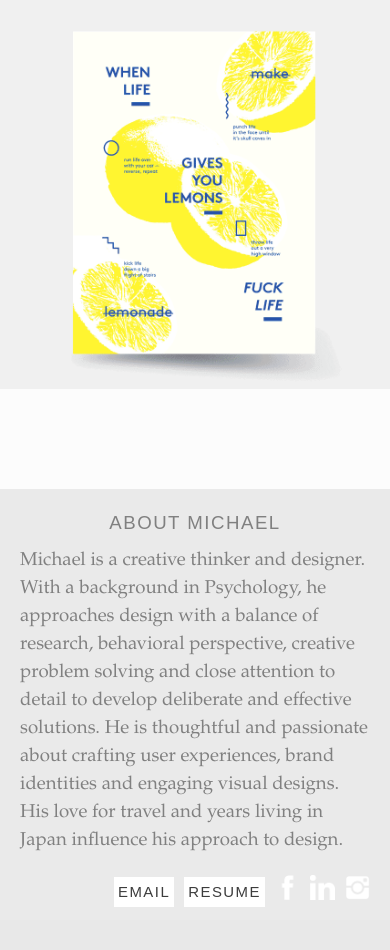
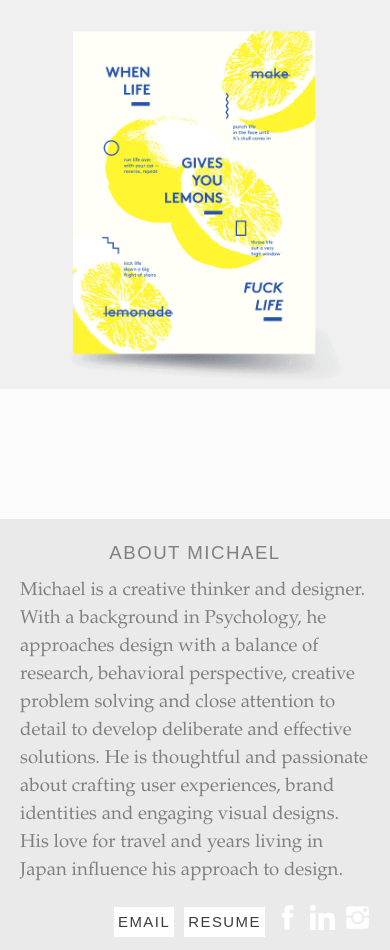
Before and after one commit to mellomikie/Website, a PHP site: page / in a window 390 px wide. Shown: the part 3627-4577 px from the top of the page. Before the commit the page ends 4534 px from the top, so only its background shows below. Run offline with PHP 8.4, Linux system fonts and the light colour scheme; some libraries are stand-ins or nearby versions.

Commit message:
Refactored some CSS rules

```diff
--- a/styles/index.css
+++ b/styles/index.css
@@ -6,6 +6,7 @@
   text-align: left;
   max-width: 570px;
   margin-top: 130px;
+  margin-bottom: 130px;
 }
 
 #intro a {
@@ -21,13 +22,18 @@
   #intro {
     width: 85%;
     margin-top: 100px;
+    margin-bottom: 100px;
+  }
+
+  #about {
+    margin-top: 100px;
   }
 }
 
 #about {
   background-color: #eaeaea;
   color: #808080;
-  margin-top: 20px;
+  margin-top: 130px;
   padding-top: 10px;
   padding-bottom: 10px;
 }
--- a/styles/style.css
+++ b/styles/style.css
@@ -100,8 +100,7 @@ iframe {
   min-width: 320px;
   max-width: 1140px;
   width: 100%;
-  margin: 130px auto;
-
+  margin: 0 auto;
 }
 
 .project a, .project img {
@@ -130,10 +129,6 @@ iframe {
 }
 
 @media (max-width: 767px) {
-  #portfolio {
-    margin: 100px auto;
-  }
-
   .project, .project img {
     min-width: 320px;
     width: 100%;
```
